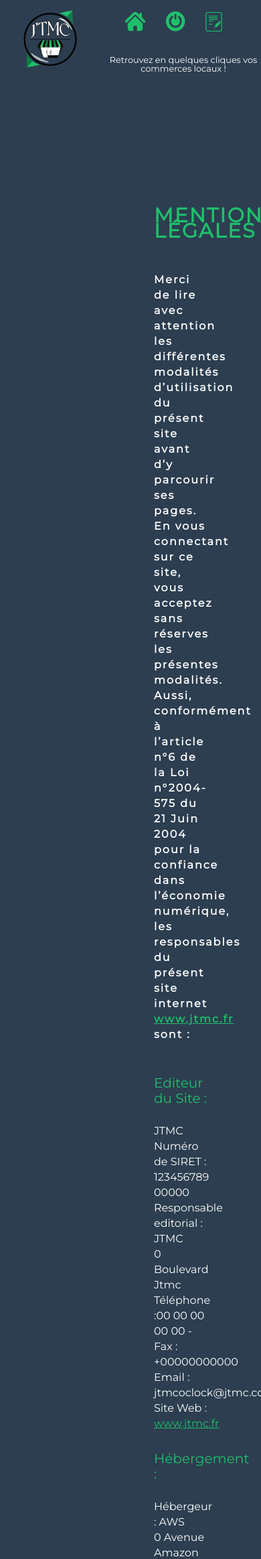
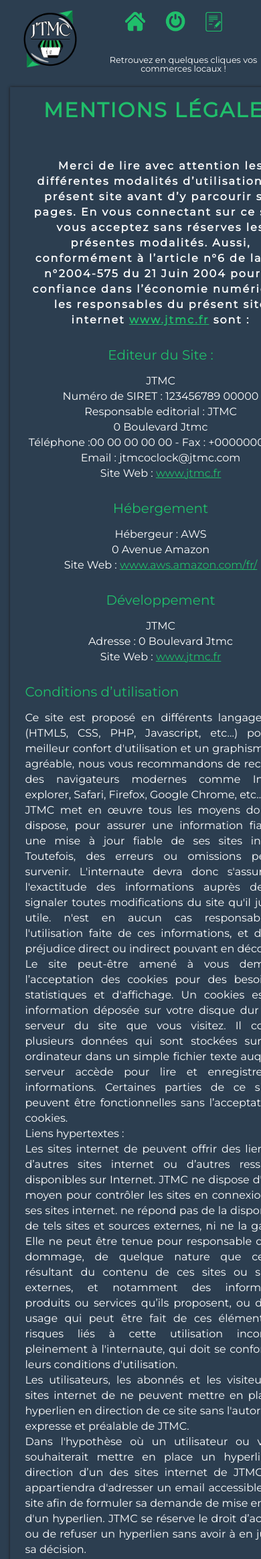
Before and after one commit to laurasullyalexandrine/JTMC, a Symfony app: template templates/main/legal_mention.html.twig in a window 390 px wide; the page is wider, and only the part inside the window is pictured. Shown: the top 2328 px of that part at 67% size. Run offline with Twig, Linux system fonts and the light colour scheme; the template is opened without the code that fills it, so the values that code supplies are empty; some libraries are stand-ins or nearby versions.

Commit message:
modification css and responsive screen 480px for templates store read and show and more legals mention

```diff
--- a/public/css/style.css
+++ b/public/css/style.css
@@ -212,35 +215,39 @@ a.link-account:hover {
 
 /* --------------- Legals mentions ---------------*/
 
-.main {
-    width: 100%;
+.legals {
+    width: 900px;
     height: auto;
-    margin: 30px;
+    margin:auto;
     font-size: medium;
     line-height: 23px;
+    box-shadow: 0px 0px 4px #1c1a19;
 }
 
 .headml {
-    margin-top: 150px;
-    margin-left: 200px;
-    margin-right: 200px;
-    column-count: 1;
+    text-align: center;
+    margin: 5%;
+    display: flex;
+    flex-direction: column;
     letter-spacing: 2px;
     font-weight: bold;
 }
 
-.legals {
-    margin-top: 20px;
-    margin-left: 200px;
-    margin-right: 200px;
-    column-count: 1;
+.denomination {
+    margin: 5%;
+    text-align: center;
+}
+
+.legals-content {
+    margin: 5%;
+    text-align: justify;
 }
 
 .headml h1 {
     text-align: center;
     color: #20bf6b;
     text-transform: uppercase;
-    font-size: 30px;
+    font-size: 1.9em;
     margin-bottom: 50px;
 }
 
@@ -990,6 +1006,63 @@ td {
     .footer-nav {
         margin-left: 0;
     }
+    .legals,
+    .container-account,
+    .container-account-con,
+    .container-account-store,
+    .container-add-store,
+    .container-store-show,
+    .container-account-reg,
+    .container-account-modif {
+        width: 450px;
+    }
+    .container-account-store {
+        height: 100%;
+    }
+    .paraph-account,
+    .paraph-hook-reg {
+        margin-top: 2%;
+        font-size: 0.9em;
+    }
+    .title-account {
+        margin-top: 3%;
+        font-size: 1.5em;
+    }
+    .nav-account-link {
+        margin: auto;
+        line-height: normal;
+        font-size: 1.2em;
+    }
+    .card-title {
+        font-size: 0.9em;
+    }
+    .card-text,
+    .card-link {
+        font-size: 0.8em;
+    }
+    .container-store-show {
+        flex-direction: column;
+        align-items: center;
+    }
+    .container-picture-show-desktop {
+        display: none;
+    }
+    .container-picture-show-mobile {
+        display: block;
+        justify-content: center;
+    }
+    .store-show-information {
+        margin-top: 5%;
+        width: 300px;
+        justify-content: center;
+    }
+    .green-arrow-mobile {
+        position: relative;
+        top: 40px;
+        right: 250px;
+    }
+
+
 
 
 }
--- a/templates/base.html.twig
+++ b/templates/base.html.twig
@@ -8,6 +8,7 @@
   <title>{% block title %}J'Trouve Mon Commerçant{% endblock %}</title>
   <link rel="stylesheet" href="{{ asset('css/style.css') }}" />
   <link rel="stylesheet" href="{{ asset('css/reset.css') }}" />
+  <link rel="shortcut icon" href="/images/JTMC-favicon.png" type="image/x-icon">
   <link href="https://fonts.googleapis.com/css2?family=Lato&family=Montserrat&family=Oswald&family=Roboto&display=swap"
     rel="stylesheet">
   <link rel="stylesheet" href="https://unpkg.com/leaflet@1.3.1/dist/leaflet.css"
--- a/templates/main/legal_mention.html.twig
+++ b/templates/main/legal_mention.html.twig
@@ -3,7 +3,7 @@
 {% block menu %}{% endblock %}
 {% block body %}
 
-<div class=main>
+<div class="legals">
 
     <section class="headml">
         <h1>Mentions légales</h1>
@@ -14,8 +14,8 @@
                 href="http://www.jtmc.fr">www.jtmc.fr</a> sont :
         </p>
     </section>
-    <section class="legals">
 
+    <section class="denomination">
         <h2 class="mention-title">Editeur du Site : </h2>
         <p class="mention-texte">
             JTMC <br />
@@ -27,21 +27,23 @@
             Site Web : <a class="mention-link" href="http://www.jtmc.fr">www.jtmc.fr</a>
         </p>
 
-        <h2 class="mention-title">Hébergement : </h2>
+        <h2 class="mention-title">Hébergement</h2>
         <p class="mention-texte">
             Hébergeur : AWS<br />
             0 Avenue Amazon<br />
             Site Web : <a class="mention-link" href="http://www.aws.amazon.com/fr/">www.aws.amazon.com/fr/</a>
         </p>
 
-        <h2 class="mention-title">Développement : </h2>
+        <h2 class="mention-title">Développement</h2>
         <p class="mention-texte">
             JTMC<br />
             Adresse : 0 Boulevard Jtmc<br />
             Site Web : <a class="mention-link" href="http://www.jtmc.fr">www.jtmc.fr</a>
         </p>
+    </section>
 
-        <h2 class="mention-title">Conditions d’utilisation : </h2>
+    <section class="legals-content">
+        <h2 class="mention-title">Conditions d’utilisation</h2>
         <p class="mention-texte">
             Ce site est proposé en différents langages web (HTML5, CSS, PHP, Javascript, etc…) pour un meilleur confort
             d'utilisation et un graphisme plus agréable, nous vous recommandons de recourir à des navigateurs modernes
@@ -71,7 +73,7 @@
             sans avoir à en justifier sa décision.
         </p>
 
-        <h2 class="mention-title">Services fournis : </h2>
+        <h2 class="mention-title">Services fournis</h2>
         <p class="mention-texte">
             L'ensemble des activités de la société ainsi que ses informations sont présentés sur notre site.<br />
             JTMC s’efforce de fournir sur le site www.jtmc.fr des informations aussi précises que possible. les
@@ -81,7 +83,7 @@
             changer ou d’évoluer sans préavis.
         </p>
 
-        <h2 class="mention-title">Limitation contractuelles sur les données : </h2>
+        <h2 class="mention-title">Limitation contractuelles sur les données</h2>
         <p class="mention-texte">
             Les informations contenues sur ce site sont aussi précises que possible et le site remis à jour à
             différentes périodes de l’année, mais peut toutefois contenir des inexactitudes ou des omissions. Si vous
@@ -97,7 +99,7 @@
             présentes sur le réseau Internet ne sauraient engager la responsabilité de JTMC.
         </p>
 
-        <h2 class="mention-title">Propriété intellectuelle :</h2>
+        <h2 class="mention-title">Propriété intellectuelle</h2>
         <p class="mention-texte">
             Tout le contenu du présent sur le site, incluant de façon non limitative les graphismes, images, textes,
             vidéos, animations, sons, logos, gifs et icônes ainsi que leur mise en forme sont la propriété exclusive de
@@ -120,7 +122,7 @@
             <a class="mention-link" href="http://www.cnil.fr/">(www.cnil.fr)</a>
         </p>
 
-        <h2 class="mention-title">Litiges : </h2>
+        <h2 class="mention-title">Litiges</h2>
         <p class="mention-texte">
             Les présentes conditions du site sont régies par les lois françaises et toute contestation ou litiges qui
             pourraient naître de l'interprétation ou de l'exécution de celles-ci seront de la compétence exclusive des
@@ -128,7 +130,7 @@
             contentieux éventuels, est le français.
         </p>
 
-        <h2 class="mention-title">Données personnelles :</h2>
+        <h2 class="mention-title">Données personnelles</h2>
         <p class="mention-texte">
             De manière générale, vous n’êtes pas tenu de nous communiquer vos données personnelles lorsque vous visitez
             notre site Internet.<br />
```
Also changed, not shown: other parts of public/css/style.css (+34 -22 lines), templates/account/store_show.html.twig (+5 -2 lines), templates/main/store_read.html.twig (+5 -2 lines), public/images/JTMC-favicon.png (added), public/images/favicon-96x96.png (added), public/images/green-arrow-mobile.png (added), public/uploads/store-6081859a96be8.jpg (added).
